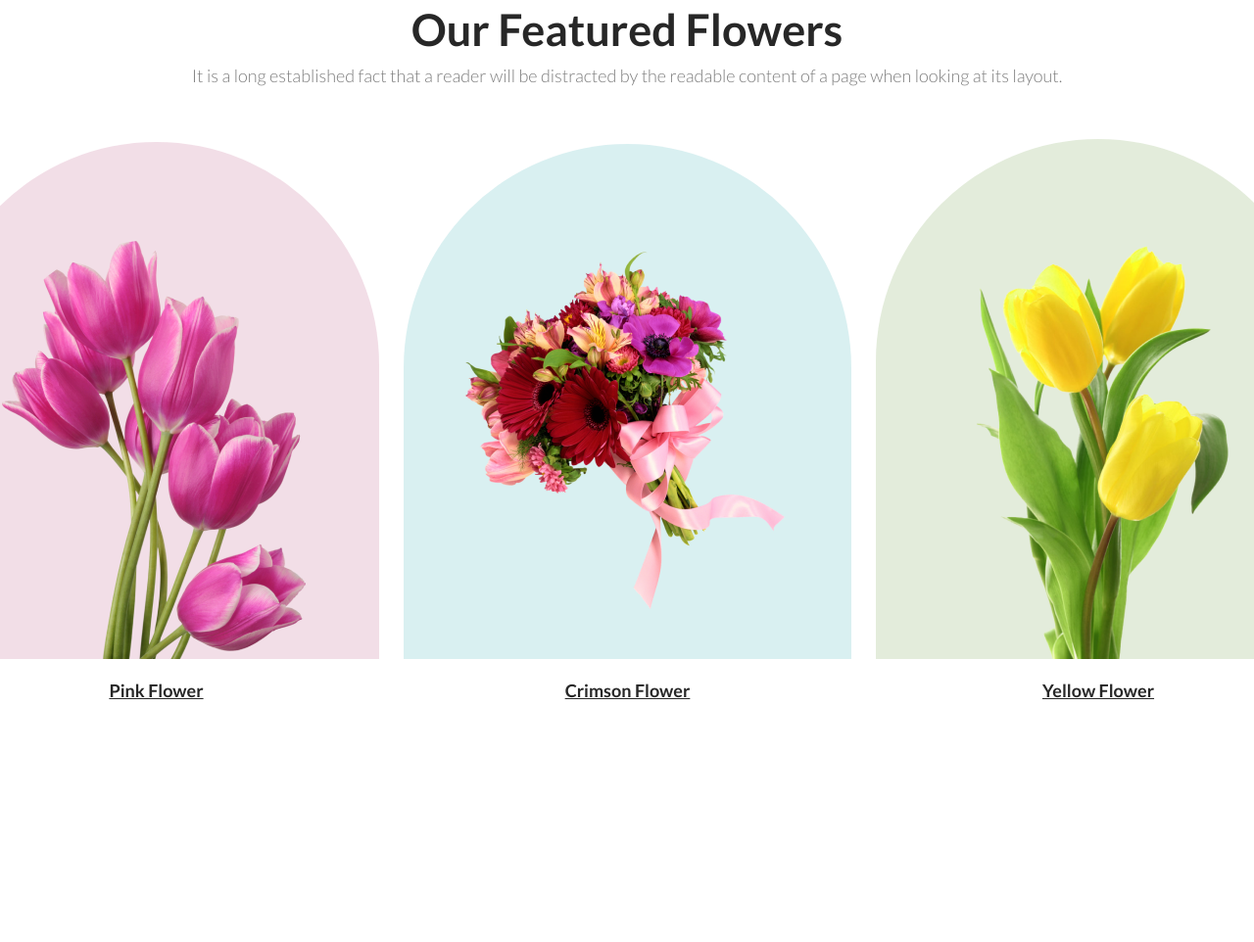
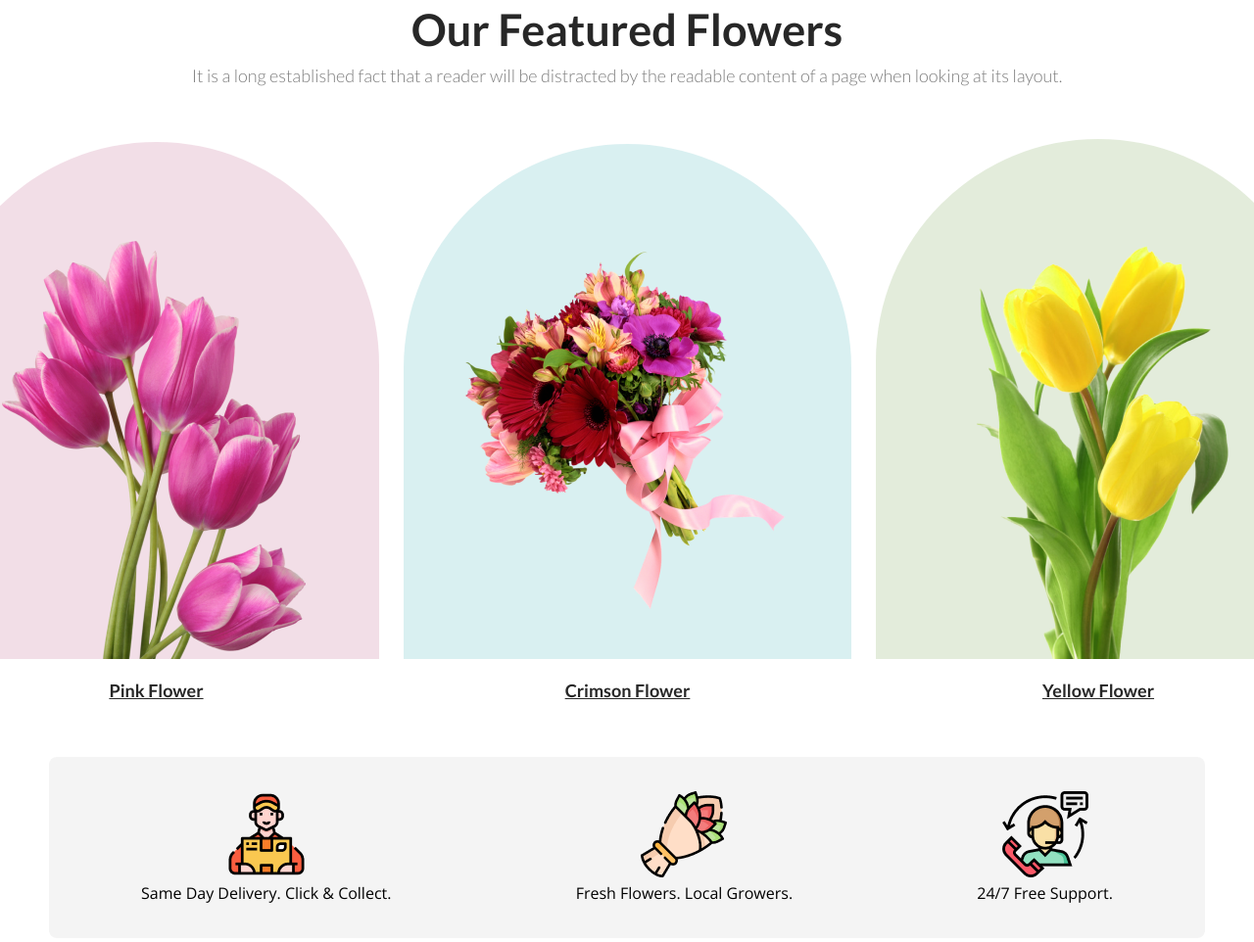
Before and after one commit to sazzadulhoque00/first-assignment, a plain HTML site: page index.html in a window 1280 px wide. Shown: the part 827-1789 px from the top of the page at 98% size. Before the commit the page ends 1550 px from the top, so only its background shows below. Drawn offline with nearby package versions, Linux system fonts and the light colour scheme.

Commit message:
added third section

```diff
--- a/index.html
+++ b/index.html
@@ -39,23 +39,36 @@
 
 
             <div class="flower-catalogue">
+                <div>
+                    <img class="second-flower" src="/Flower Asset/pngwing 6.png" alt="">
+                    <h5 class="flower-name">Pink Flower</h5>
+                </div>
+                <div>
+                    <img class="third-flower" src="/Flower Asset/pngwing 5.png" alt="" srcset="">
+                    <h5 class="flower-name">Crimson Flower</h5>
+                </div>
+                <div>
+                    <img class="fourth-flower" src="/Flower Asset/pngwing 7.png" alt="">
+                    <h5 class="flower-name">Yellow Flower</h5>
+
+                </div>
+
+            </div>
+            <section>
+                <div class="icon">
                     <div>
-                        <img class="second-flower" src="/Flower Asset/pngwing 6.png" alt=""> <h5 class="flower-name">Pink Flower</h5>
+                        <img src="/Flower Asset/Group 57.png" alt="">
+                        <p>Same Day Delivery. Click & Collect.</p>
                     </div>
                     <div>
-                        <img class="third-flower" src="/Flower Asset/pngwing 5.png" alt="" srcset=""> <h5 class="flower-name">Crimson Flower</h5>
-                    </div>
-                    <div>
-                        <img class="fourth-flower" src="/Flower Asset/pngwing 7.png" alt=""> <h5 class="flower-name">Yellow Flower</h5>
+                        <img src="/Flower Asset/Group 58.png" alt="">
+                        <p>Fresh Flowers. Local Growers.</p>
 
                     </div>
-
-                </div>
-                <!-- <div class="flower-title">
-                    <h5>Pink Flower</h5>
-                    <h5>Crimson Flower</h5>
-                    <h5>Yellow Flower</h5>
-                </div> -->
+                    <div><img src="/Flower Asset/Group 59.png" alt="">
+                        <p>24/7 Free Support.</p>
+                    </div>
+            </section>
         </section>
 
     </main>
--- a/styles.css
+++ b/styles.css
@@ -128,3 +128,17 @@ body {
     line-height: 35px;
     text-decoration-line: underline;
 }
+
+.icon {
+    display: flex;
+    justify-content: space-around;
+    text-align: center;
+    border-radius: 8px;
+    background: rgba(39, 39, 39, 0.05);
+    margin:50px;
+    padding-top: 35px;
+    padding-bottom: 35px;
+
+
+
+}
```
